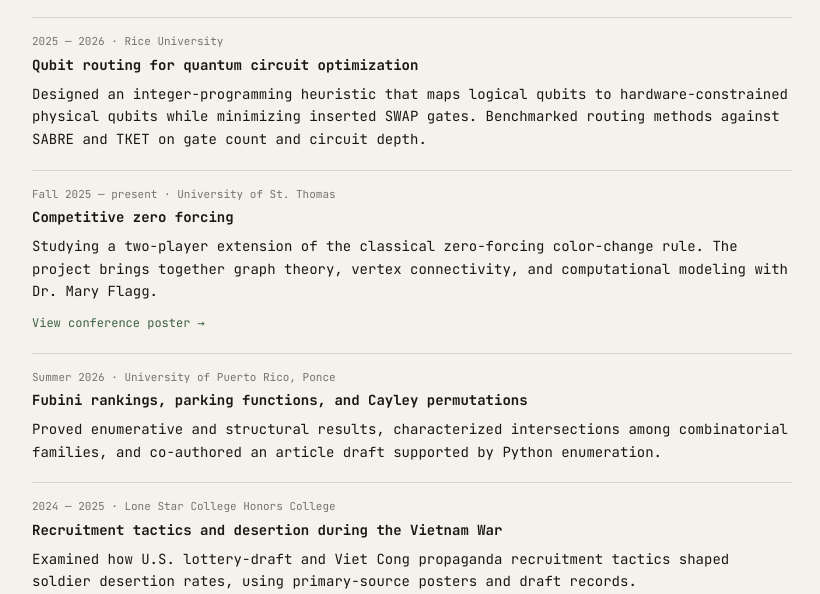
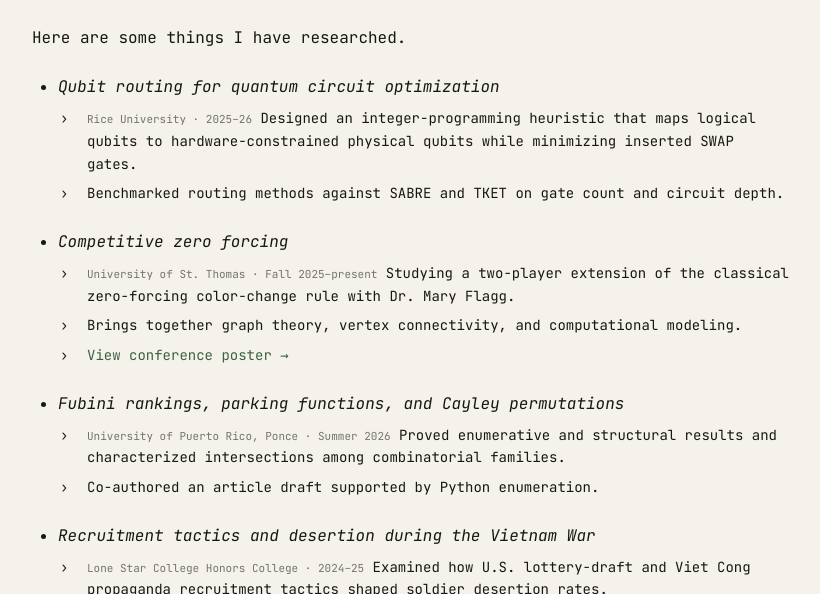
Before and after one commit to tjvo1811/votungcv, a website: page index.html in a window 1280 px wide. Both pictures are taken after a click on the link "Research". Shown: the part 206-800 px from the top of the page, without its empty margins (228-1048 px from the left). Drawn offline with Linux system fonts and the light colour scheme.

Commit message:
Refine research project layout

```diff
--- a/index.html
+++ b/index.html
@@ -35,40 +35,15 @@
       <section class="view" id="research" aria-labelledby="research-heading" hidden>
         <div class="breadcrumb"><a href="#top">Tung (TJ) Vo</a><span>&gt;</span><span>Research</span></div>
         <h2 id="research-heading">Research</h2>
-        <article>
-          <div class="eyebrow">2025 — 2026 · Rice University</div>
-          <h3>Qubit routing for quantum circuit optimization</h3>
-          <p>Designed an integer-programming heuristic that maps logical qubits to hardware-constrained physical qubits while minimizing inserted SWAP gates. Benchmarked routing methods against SABRE and TKET on gate count and circuit depth.</p>
-        </article>
-        <article>
-          <div class="eyebrow">Fall 2025 — present · University of St. Thomas</div>
-          <h3>Competitive zero forcing</h3>
-          <p>Studying a two-player extension of the classical zero-forcing color-change rule. The project brings together graph theory, vertex connectivity, and computational modeling with Dr. Mary Flagg.</p>
-          <p class="materials"><a href="assets/research/USTPosterSpring26.pdf" target="_blank">View conference poster →</a></p>
-        </article>
-        <article>
-          <div class="eyebrow">Summer 2026 · University of Puerto Rico, Ponce</div>
-          <h3>Fubini rankings, parking functions, and Cayley permutations</h3>
-          <p>Proved enumerative and structural results, characterized intersections among combinatorial families, and co-authored an article draft supported by Python enumeration.</p>
-        </article>
-        <article>
-          <div class="eyebrow">2024 — 2025 · Lone Star College Honors College</div>
-          <h3>Recruitment tactics and desertion during the Vietnam War</h3>
-          <p>Examined how U.S. lottery-draft and Viet Cong propaganda recruitment tactics shaped soldier desertion rates, using primary-source posters and draft records.</p>
-          <p class="materials"><a href="assets/research/Vietnam_War_Analysis.pdf" target="_blank">Read paper →</a><span>·</span><a href="assets/research/Vietnam_War_IEB_Poster.pdf" target="_blank">View conference poster →</a></p>
-        </article>
-        <article>
-          <div class="eyebrow">2024 · Lone Star College Honors College</div>
-          <h3>Air pollution and life expectancy</h3>
-          <p>Applied a Most Similar System Design case-study framework to compare the United States and Chad, identifying socioeconomic status, infant mortality, healthcare access, and reforestation investment as important confounding factors.</p>
-          <p class="materials"><a href="assets/research/Air_Pollution_Analysis.pdf" target="_blank">Read paper →</a></p>
-        </article>
-        <article>
-          <div class="eyebrow">2024 · Lone Star College Honors College</div>
-          <h3>Intercultural communication and leadership</h3>
-          <p>Authored an autoethnography of competing at National Model UN–New York, using triangulation and content analysis to examine public speaking and leadership in large delegate settings.</p>
-          <p class="materials"><a href="assets/research/NMUN_Research.pdf" target="_blank">Read paper →</a></p>
-        </article>
+        <p class="research-intro">Here are some things I have researched.</p>
+        <ul class="research-list">
+          <li><h3>Qubit routing for quantum circuit optimization</h3><ul class="research-points"><li><span>Rice University · 2025–26</span> Designed an integer-programming heuristic that maps logical qubits to hardware-constrained physical qubits while minimizing inserted SWAP gates.</li><li>Benchmarked routing methods against SABRE and TKET on gate count and circuit depth.</li></ul></li>
+          <li><h3>Competitive zero forcing</h3><ul class="research-points"><li><span>University of St. Thomas · Fall 2025–present</span> Studying a two-player extension of the classical zero-forcing color-change rule with Dr. Mary Flagg.</li><li>Brings together graph theory, vertex connectivity, and computational modeling.</li><li><a href="assets/research/USTPosterSpring26.pdf" target="_blank">View conference poster →</a></li></ul></li>
+          <li><h3>Fubini rankings, parking functions, and Cayley permutations</h3><ul class="research-points"><li><span>University of Puerto Rico, Ponce · Summer 2026</span> Proved enumerative and structural results and characterized intersections among combinatorial families.</li><li>Co-authored an article draft supported by Python enumeration.</li></ul></li>
+          <li><h3>Recruitment tactics and desertion during the Vietnam War</h3><ul class="research-points"><li><span>Lone Star College Honors College · 2024–25</span> Examined how U.S. lottery-draft and Viet Cong propaganda recruitment tactics shaped soldier desertion rates.</li><li>Used primary-source posters and draft records.</li><li><a href="assets/research/Vietnam_War_Analysis.pdf" target="_blank">Read paper →</a> · <a href="assets/research/Vietnam_War_IEB_Poster.pdf" target="_blank">View conference poster →</a></li></ul></li>
+          <li><h3>Air pollution and life expectancy</h3><ul class="research-points"><li><span>Lone Star College Honors College · 2024</span> Compared the United States and Chad using a Most Similar System Design case-study framework.</li><li>Identified socioeconomic status, infant mortality, healthcare access, and reforestation investment as important confounding factors.</li><li><a href="assets/research/Air_Pollution_Analysis.pdf" target="_blank">Read paper →</a></li></ul></li>
+          <li><h3>Intercultural communication and leadership</h3><ul class="research-points"><li><span>Lone Star College Honors College · 2024</span> Authored an autoethnography of competing at National Model UN–New York.</li><li>Used triangulation and content analysis to examine public speaking and leadership in large delegate settings.</li><li><a href="assets/research/NMUN_Research.pdf" target="_blank">Read paper →</a></li></ul></li>
+        </ul>
       </section>
 
       <section class="view" id="presentations" aria-labelledby="presentations-heading" hidden>
--- a/styles.css
+++ b/styles.css
@@ -78,6 +78,15 @@ h2 {
 article { padding: 16px 0 19px; border-top: 1px solid var(--rule); }
 article:last-child { border-bottom: 1px solid var(--rule); }
 
+.research-intro { margin: 8px 0 24px; font-size: 16px; }
+.research-list { display: grid; gap: 25px; margin: 0; padding-left: 25px; }
+.research-list > li { padding-left: 1px; }
+.research-list h3 { margin-bottom: 8px; font-size: 16px; font-style: italic; font-weight: 400; }
+.research-points { display: grid; gap: 7px; margin: 0; padding: 0 0 0 29px; list-style: none; }
+.research-points li { position: relative; }
+.research-points li::before { content: '›'; position: absolute; left: -27px; color: var(--ink); }
+.research-points span { color: var(--quiet); font-size: 11px; }
+
 .eyebrow {
   margin-bottom: 5px;
   color: var(--quiet);
@@ -108,4 +117,7 @@ footer { margin-top: 56px; color: var(--quiet); font-size: 12px; }
   .page { width: min(100% - 36px, 760px); padding-top: 45px; }
   .breadcrumb { font-size: 16px; }
   .plain-list span { display: block; margin-bottom: 3px; }
+  .research-list { padding-left: 20px; }
+  .research-points { padding-left: 21px; }
+  .research-points li::before { left: -20px; }
 }
```
